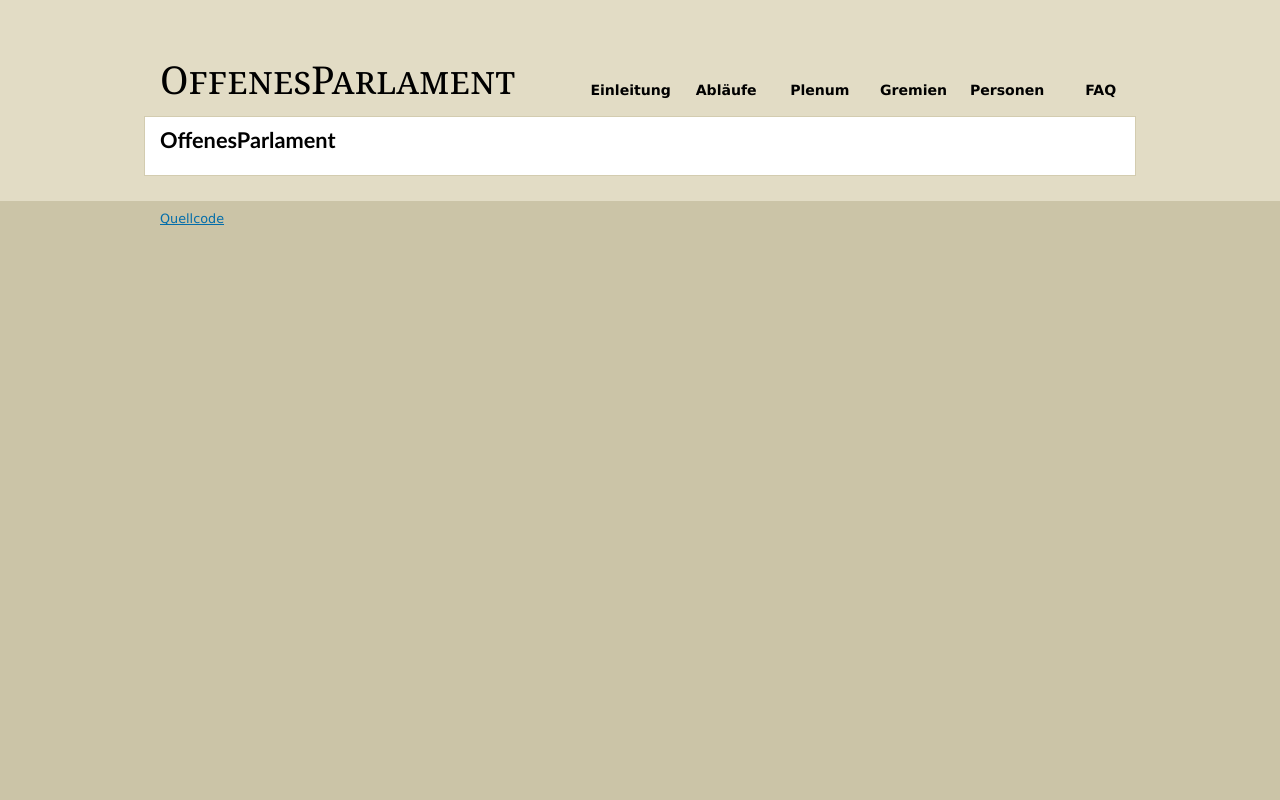
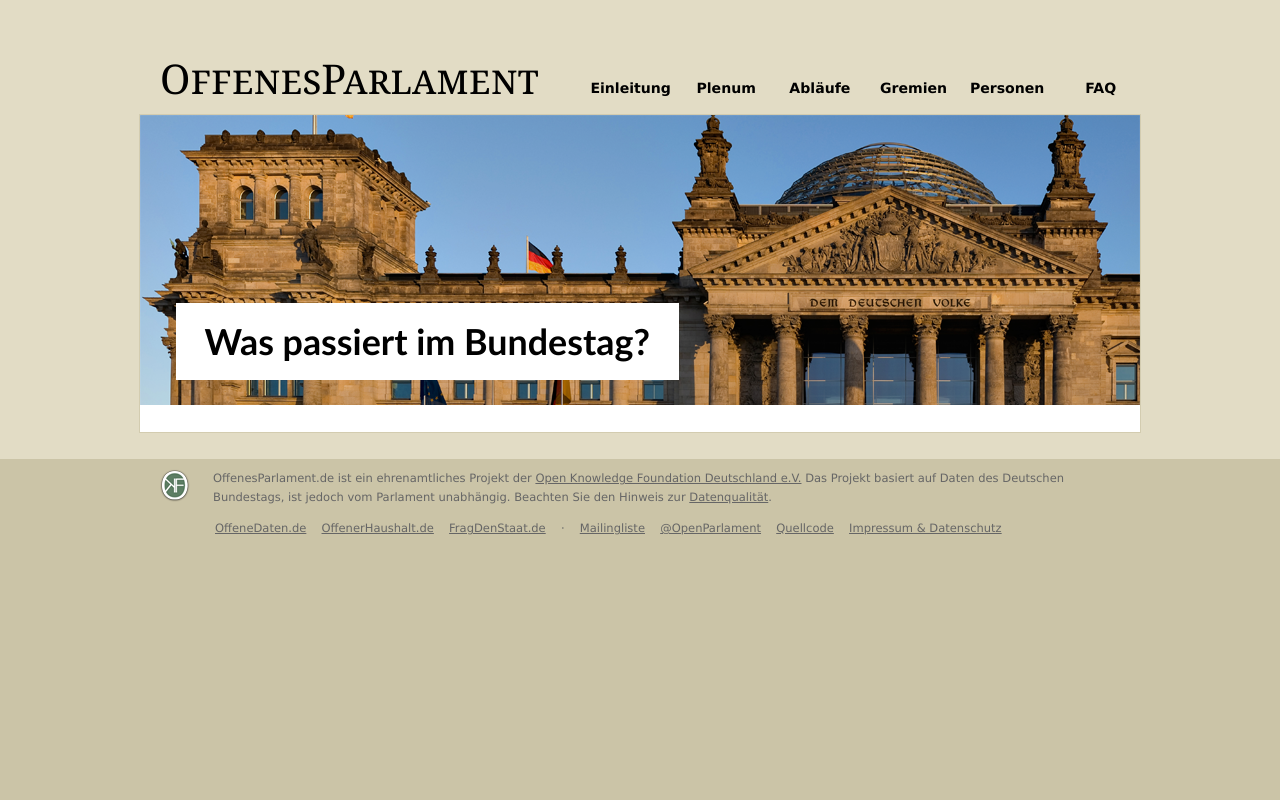
Before and after one commit to okfde/offenesparlament.de, a Flask app: page / in a window 1280 px wide. Run offline with Flask 2, Linux system fonts and the light colour scheme; some libraries are stand-ins or nearby versions.

Commit message:
theming and layout extensions, includes static pages.

```diff
--- a/offenesparlament/core.py
+++ b/offenesparlament/core.py
@@ -8,6 +8,7 @@ from solr import SolrConnection
 
 from flask import Flask
 from flaskext.sqlalchemy import SQLAlchemy
+from flaskext.flatpages import FlatPages
 
 from offenesparlament import default_settings
 
@@ -16,6 +17,7 @@ app.config.from_object(default_settings)
 app.config.from_envvar('PARLAMENT_SETTINGS', silent=True)
 
 db = SQLAlchemy(app)
+pages = FlatPages(app)
 
 def solr():
     return SolrConnection(app.config['SOLR_URL'])
--- a/offenesparlament/static/style/style.css
+++ b/offenesparlament/static/style/style.css
@@ -87,6 +87,7 @@ html, body {
 body {
   font-size: 0.8em;
   background-color: #CBC4A7;
+  line-height: 1.5em;
 }
 
 body, input {
@@ -94,7 +95,7 @@ body, input {
 }
 
 .container {
-  padding: 4em 0 2em 0;
+  padding: 5em 0 2em 0;
   background-color: #E2DCC5;
   margin: 0px;
 }
@@ -108,7 +109,49 @@ body, input {
   background-color: white;
   /*background-image: url(/static/img/inner_bg.png);*/
   border: 1px solid #D3CCB0;
-  padding: 10px 15px 10px 15px;
+  padding: 20px 20px 15px 20px;
+}
+
+.banner {
+  margin: -20px;
+  position: relative;
+  margin-bottom: 1em;
+}
+
+.banner h1 {
+  position: absolute;
+  bottom: 1em;
+  right: 2em;
+  background-color: #fff;
+  padding: 1em;
+}
+
+.banner.gremien {
+  height: 180px;
+  background: url(/static/img/gremien.png);
+}
+
+.banner.sitzungen {
+  height: 180px;
+  background: url(/static/img/plenum.png);
+}
+
+.banner.faq {
+  height: 180px;
+  background: url(/static/img/faq.png);
+}
+
+.banner.home {
+  height: 290px;
+  background: url(/static/img/home.png);
+}
+
+.banner.home h1 {
+  right: auto;
+  padding: 0.8em;
+  left: 1em;
+  bottom: 0.2em;
+  font-size: 2.8em;
 }
 
 h1, h2, h3, h4 {
@@ -147,17 +190,29 @@ a:hover {
 footer {
   margin: 10px 0 0 0;
   padding-bottom: 10em;
+  color: #666;
+  font-size: 0.9em;
+}
+
+footer a, footer a:visited {
+  color: #666;
 }
 
 footer ul {
   list-style-type: none;
-  padding: 0;
+  padding: 1em 0 0 55px;
   margin: 0;
 }
 
 footer ul li {
   display: inline-block;
   padding-right: 1em;
+}
+
+footer .logo {
+  display: block;
+  float: left;
+  padding-right: 2em;
 }
 
 .mainbar {
@@ -186,8 +241,8 @@ header {
 }
 
 h1#site-title {
-  margin-bottom: 0.2em;
-  font-size: 3em;
+  margin-bottom: 0.5em;
+  font-size: 3.2em;
 }
 
 h1#site-title a {
@@ -329,25 +384,29 @@ table.zitate td {
 }
 
 table.zitate td.speaker {
-  width: 40%;
+  width: 30%;
+  font-size: 1.1em;
   padding-left: 1em;
   font-weight: bold;
 }
 
 table.zitate td.speaker .meta {
   padding-top: 0.3em;
-  font-size: 0.8em;
+  font-size: 0.7em;
   color: #666;
 }
 
 table.zitate td.text {
-  font-family: Georgia;
+  font-family: Georgia, 'Times New Roman', serif;
+
+  line-height: 1.4em;
   font-size: 1.2em;
   /*padding-right: 1em;*/
 }
 
 table.zitate tr.poi td.details {
   font-style: normal;
+  padding-right: 0.5em;
 }
 
 table.zitate td.text hr {
@@ -615,6 +674,21 @@ ul.search-results.person li {
   padding-bottom: 1em;
 }
 
+ul.search-results.sitzung li {
+  list-style-type: none;
+}
+
+ul.search-results.sitzung li a {
+  text-decoration: none;
+}
+
+ul.search-results.sitzung li p {
+  color: #666;
+  display: block;
+  font-size: 0.8em;
+  margin-left: 4em;
+}
+
 /** More Boilerplate
  *
  */
--- a/offenesparlament/templates/gremium_list.html
+++ b/offenesparlament/templates/gremium_list.html
@@ -14,7 +14,10 @@
 
 
 {% block content %}
-  <h1>Gremien des Bundestages</h1>
+  <div class="banner gremien">
+    <h1>Gremien des Bundestages</h1>
+  </div>
+  <div class="clearfix"></div>
   <p class="hint">
     Die untenstehende Liste von Gremien und Ausschüssen des Bundestages ist
     unvollständig. Sie enthält nur jene Gruppen, die auf der Webseite des
--- a/offenesparlament/templates/home.html
+++ b/offenesparlament/templates/home.html
@@ -5,5 +5,8 @@
 {% endblock %}
 
 {% block content %}
-  <h1>OffenesParlament</h1>
+  <div class="banner home">
+    <h1>Was passiert im Bundestag?</h1>
+  </div>
+
 {% endblock %}
--- a/offenesparlament/templates/layout.html
+++ b/offenesparlament/templates/layout.html
@@ -15,7 +15,7 @@
   <script src="/static/js/libs/modernizr-1.7.min.js"></script>
   <!--[if lt IE 8]>
     <link rel="stylesheet" href="/static/style/ie.css" type="text/css" media="screen, projection">
-  <![endif]-->
+    <![endif]-->
   <link rel="stylesheet" href="/static/style/style.css?v=2">
   {% block head %} {% endblock %}
 </head>
@@ -33,12 +33,12 @@
     <header class="site">
       <h1 id="site-title"><a href="{{ url_for('index') }}">OffenesParlament</a></h1>
       <ul class="menu">
-        <li><a href="#">Einleitung</a></li>
+        <li><a href="{{ url_for("page", path='intro') }}">Einleitung</a></li>
+        <li><a href="{{ url_for("sitzungen") }}">Plenum</a></li>
         <li><a href="{{ url_for("ablaeufe") }}">Abläufe</a></li>
-        <li><a href="{{ url_for("sitzungen") }}">Plenum</a></li>
         <li><a href="{{ url_for("gremien") }}">Gremien</a></li>
         <li><a href="{{ url_for("persons") }}">Personen</a></li>
-        <li><a href="#">FAQ</a></li>
+        <li><a href="{{ url_for("page", path='faq') }}">FAQ</a></li>
       </ul>
     </header>
     <div id="content" class="site">
@@ -51,8 +51,23 @@
   </div> <!-- eo #container -->
   <footer>
     <div class="site">
+      <a class="logo" href="http://okfn.de"><img src="/static/img/okf.png" /></a>
+      <p>
+        OffenesParlament.de ist ein ehrenamtliches Projekt der
+        <a href="http://okfn.de">Open Knowledge Foundation Deutschland e.V.</a>
+        Das Projekt basiert auf Daten des Deutschen Bundestags,
+        ist jedoch vom Parlament unabhängig. Beachten Sie den Hinweis zur
+        <a href="{{ url_for("page", path="qualitaet") }}">Datenqualität</a>.
       <ul>
+        <li><a href="http://offenedaten.de">OffeneDaten.de</a></li>
+        <li><a href="http://offenerhaushalt.de">OffenerHaushalt.de</a></li>
+        <li><a href="http://fragdenstaat.de">FragDenStaat.de</a></li>
+        <li>&middot;</li>
+        <li><a
+          href="http://lists.okfn.org/mailman/listinfo/offenes-parlament">Mailingliste</a></li>
+        <li><a href="http://twitter.com/OpenParlament">@OpenParlament</a></li>
         <li><a href="https://github.com/pudo/offenesparlament">Quellcode</a></li>
+        <li><a href="http://okfn.de/imprint/">Impressum &amp; Datenschutz</a></li>
       </ul>
     </div>
   </footer>
--- a/offenesparlament/templates/sitzung_view.html
+++ b/offenesparlament/templates/sitzung_view.html
@@ -43,7 +43,7 @@
           {{ zitat.text | replace('\n\n', '<hr/>') | safe }}
         </td>
         <td class="details">
-          <a name="z{{zitat.sequenz}}" title="#{{ zitat.sequenz }}">&para;</a>
+          <a name="z{{zitat.sequenz}}" href="#z{{zitat.sequenz}}" title="Link zum zitieren">&para;</a>
         </td>
       </tr>
       {% endfor %}
--- a/offenesparlament/web.py
+++ b/offenesparlament/web.py
@@ -1,7 +1,7 @@
 from flask import Flask, g, request, render_template, abort, flash, json
 from flask import url_for, redirect, jsonify
 
-from offenesparlament.core import app
+from offenesparlament.core import app, pages
 from offenesparlament.model import Ablauf, Position
 from offenesparlament.model import Person, Gremium
 from offenesparlament.model import Sitzung, Zitat
@@ -105,6 +105,12 @@ def person(slug):
     return render_template('person_view.html',
             person=person, searcher=searcher, pager=pager)
 
+@app.route("/pages/<path:path>")
+def page(path):
+    page = pages.get_or_404(path)
+    template = page.meta.get('template', 'page.html')
+    return render_template(template, page=page)
+
 @app.route("/")
 def index():
     return render_template('home.html')
```
Also changed, not shown: offenesparlament/pages/faq.html (added, +98 -0 lines), offenesparlament/pages/qualitaet.html (added, +21 -0 lines), offenesparlament/templates/page.html (added, +9 -0 lines), offenesparlament/templates/person_view.html (+7 -0 lines), offenesparlament/templates/sitzung_search.html (+8 -2 lines), offenesparlament/static/img/faq.png (added), offenesparlament/static/img/gremien.png (added), offenesparlament/static/img/home.png (added), offenesparlament/static/img/okf.png (added), offenesparlament/static/img/plenum.png (added).
